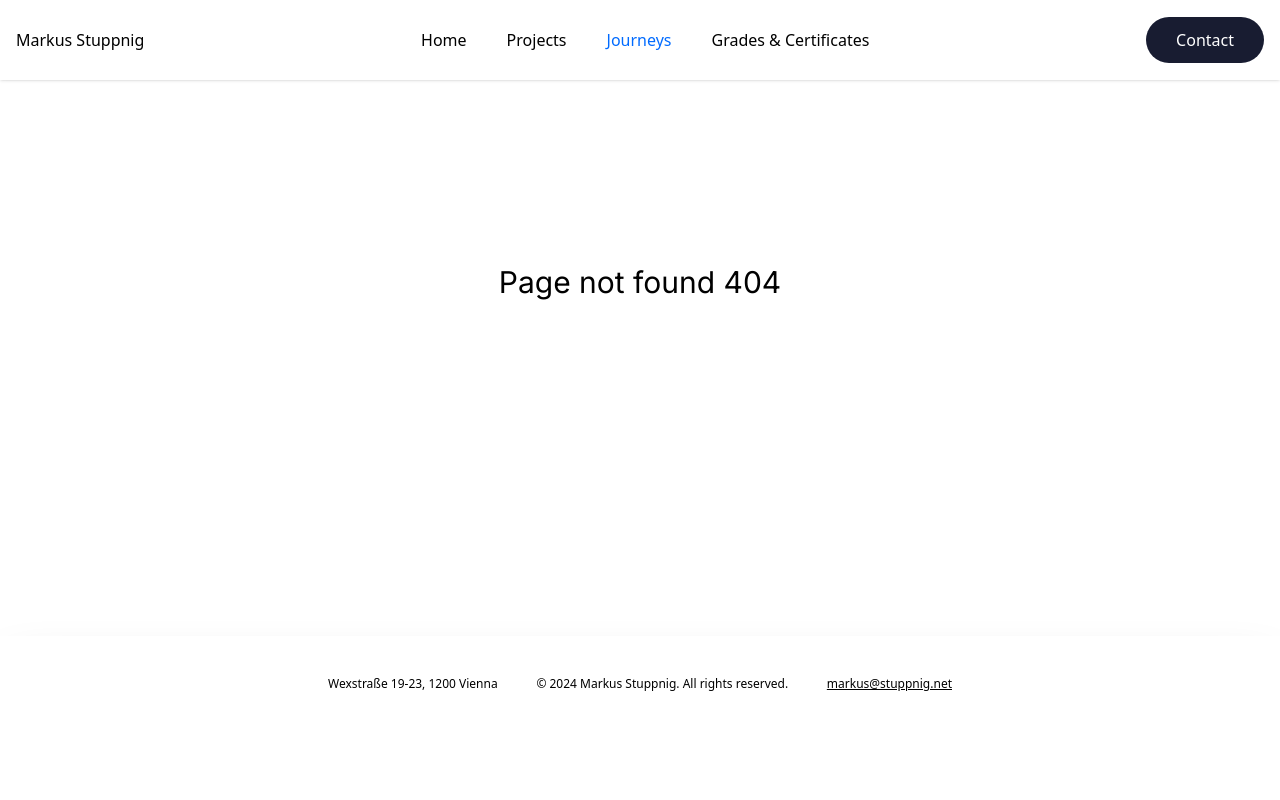
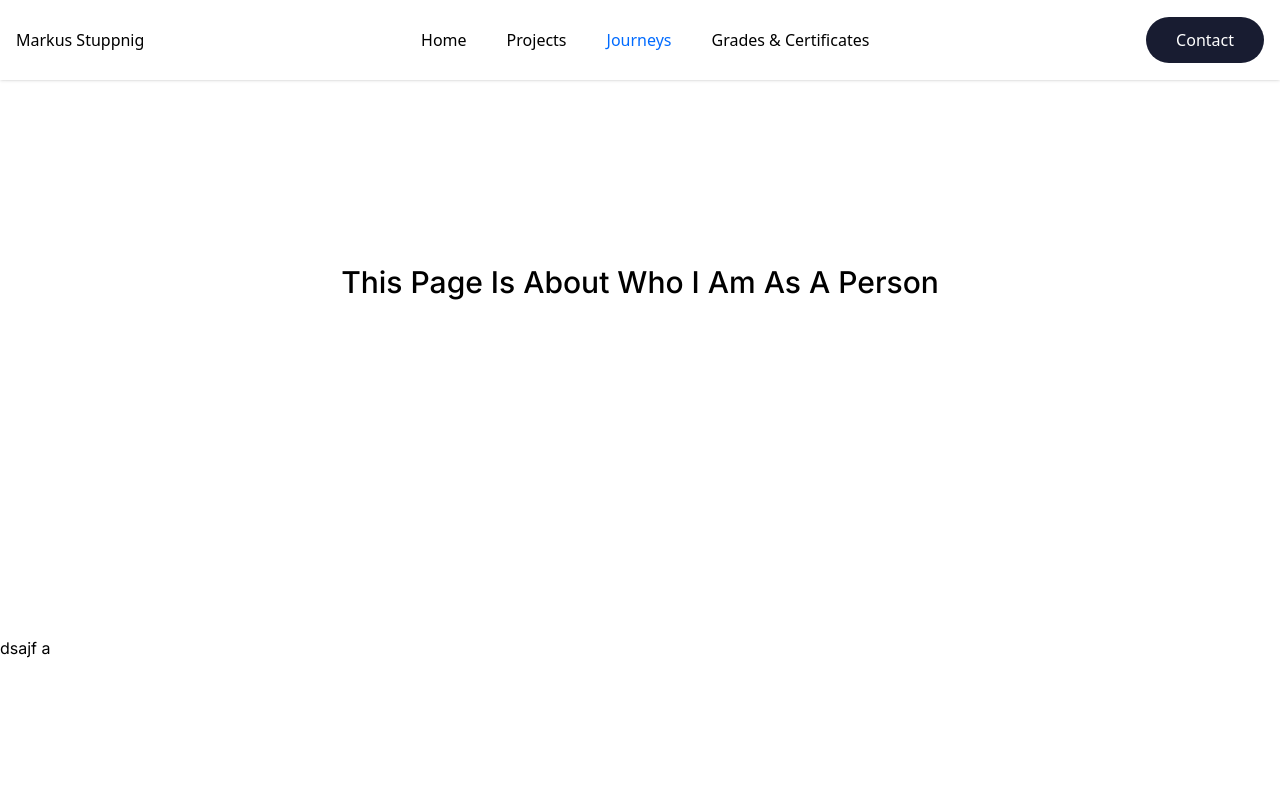
Before and after one commit to Markus-Stuppnig/Website, a Next.js app: page /journeys in a window 1280 px wide. Before the commit this address had no page. Shown: the top 800 px of the page. Built offline with nearby package versions, Linux system fonts and the light colour scheme.

Commit message:
Updates minor issues

```diff
--- a/app/(pages)/(home)/layout.tsx
+++ b/app/(pages)/(home)/layout.tsx
@@ -8,11 +8,11 @@ export default function ColorsLayout({
   return (
 	<div>
 		<div className="relative">
-			<div style={{backgroundColor: 'rgba(3, 152, 225, 1)'}} className="absolute top-[-6rem] left-[10rem] h-[31.25rem] w-[60.25rem] rounded-full blur-[200px]"></div>
+			<div style={{backgroundColor: 'rgba(3, 20, 255, 1)'}} className="absolute top-[-5rem] left-[-10rem] h-[15rem] w-[60rem] rounded-full blur-[200px]"></div>
 
 			<div style={{backgroundColor: 'rgba(140, 3, 252, 1)'}} className="absolute top-[50rem] right-[-10rem] h-[15rem] w-[60rem] rounded-full blur-[200px]"></div>
 
-			<div style={{backgroundColor: 'rgba(252, 20, 3, 1)'}} className="absolute top-[120rem] left-[-20rem] h-[20rem] w-[80rem] rounded-full blur-[200px]"></div>
+			<div style={{backgroundColor: 'rgba(3, 122, 255, 1)'}} className="absolute top-[120rem] left-[-20rem] h-[20rem] w-[80rem] rounded-full blur-[200px]"></div>
 
 			<div style={{backgroundColor: 'rgba(3, 252, 40, 0.3)'}} className="absolute top-[160rem] right-[5rem] h-[25rem] w-[60rem] rounded-full blur-[200px]"></div>
 		</div>
--- a/app/(pages)/(home)/page.tsx
+++ b/app/(pages)/(home)/page.tsx
@@ -11,6 +11,7 @@ export default function Home() {
       <Skills />
       <SectionDivider />
       <Experience />
+      <SectionDivider />
     </main>
   );
 }
--- /dev/null
+++ b/app/(pages)/journeys/page.tsx
@@ -0,0 +1,12 @@
+import SectionDivider from "@/components/-General/SectionDivider";
+import SectionHeading from "@/components/-General/SectionHeading";
+
+export default function Home() {
+  return (
+    <main className="mt-10 relative">
+	    <SectionHeading>This page is about who I am as a person</SectionHeading>
+      <SectionDivider />
+      <p>dsajf a</p>
+    </main>
+  )
+}
--- a/components/-General/SectionHeading.tsx
+++ b/components/-General/SectionHeading.tsx
@@ -6,7 +6,7 @@ type SectionHeadingProps = {
 
 export default function SectionHeading({ children }: SectionHeadingProps) {
   return (
-    <h2 className="text-3xl font-medium capitalize mb-8 text-center hover:text-primary">
+    <h2 className="text-3xl font-medium capitalize mb-8 text-center">
       {children}
     </h2>
   );
--- a/components/About/About.tsx
+++ b/components/About/About.tsx
@@ -7,7 +7,7 @@ export default function About() {
 
   return (
     <section id="about" className="flex justify-center w-full">
-      <div className="flex flex-col justify-start w-full md:w-1/3 text-center">
+      <div className="flex flex-col justify-start w-full w-3/4 md:w-1/3 text-center">
         <SectionHeading>About Me</SectionHeading>
         <p className="text-lg mt-10">I’m Markus, a young and driven cyber defense specialist with a passion for IT, cloud architecture, and cyber security. From the age of 12, I’ve been immersed in coding and technology, fueling my desire to make a positive impact in the field.</p>
         <p className="text-lg mt-10">I plan to use this website as my personal portfolio showingcasing some of my projects and personal life.</p>
--- a/components/Projects/projectsData.tsx
+++ b/components/Projects/projectsData.tsx
@@ -31,7 +31,7 @@ export const projectsData: Project[] = [
     links: [
       "https://github.com/Markus-Stuppnig/FileIOPlus",
     ],
-    progress: 32,
+    progress: 100,
     incentive: [
       "This was one of my first, if not the first project I coded. I had a lot of fun back then."
     ]
--- a/components/Skills/Skills.tsx
+++ b/components/Skills/Skills.tsx
@@ -9,6 +9,7 @@ import { useInView } from "react-intersection-observer";
 const fadeInAnimationVariants = {
   initial: {
     opacity: 0,
+	scale: 1,
     y: 100,
   },
   animate: (index: number) => ({
@@ -43,10 +44,13 @@ export default function Skills() {
 						key={index}
 						variants={fadeInAnimationVariants}
 						initial="initial"
+						whileHover={{ scale: 1.05 }}
 						animate={inView ? "animate" : "initial"}
 						custom={index}
+						transition={{ duration: 0.3 }}
+						viewport={{ once: false }}
 					>
-						{skill}
+							{skill}
 					</motion.li>
 					))}
 				</ul>
```
